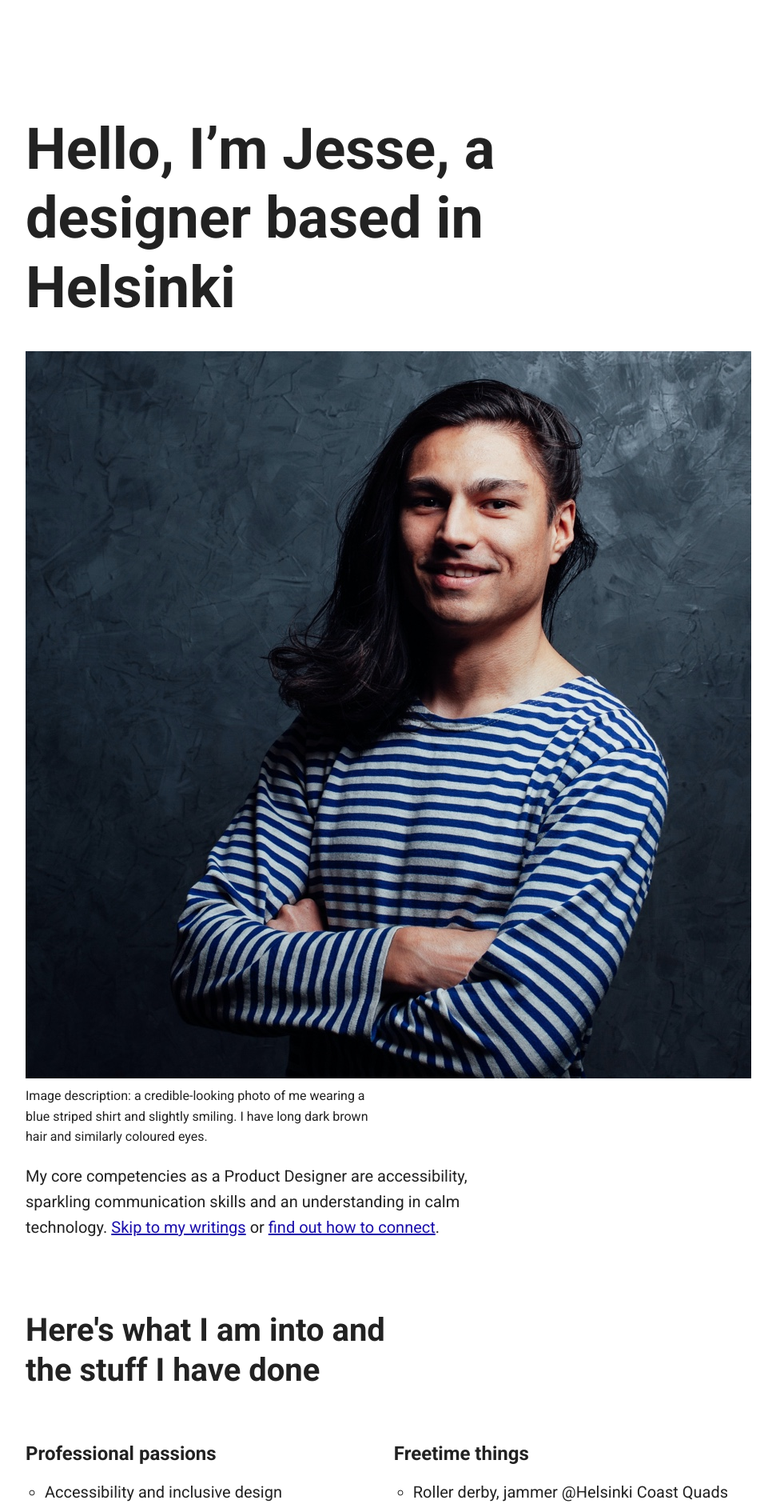
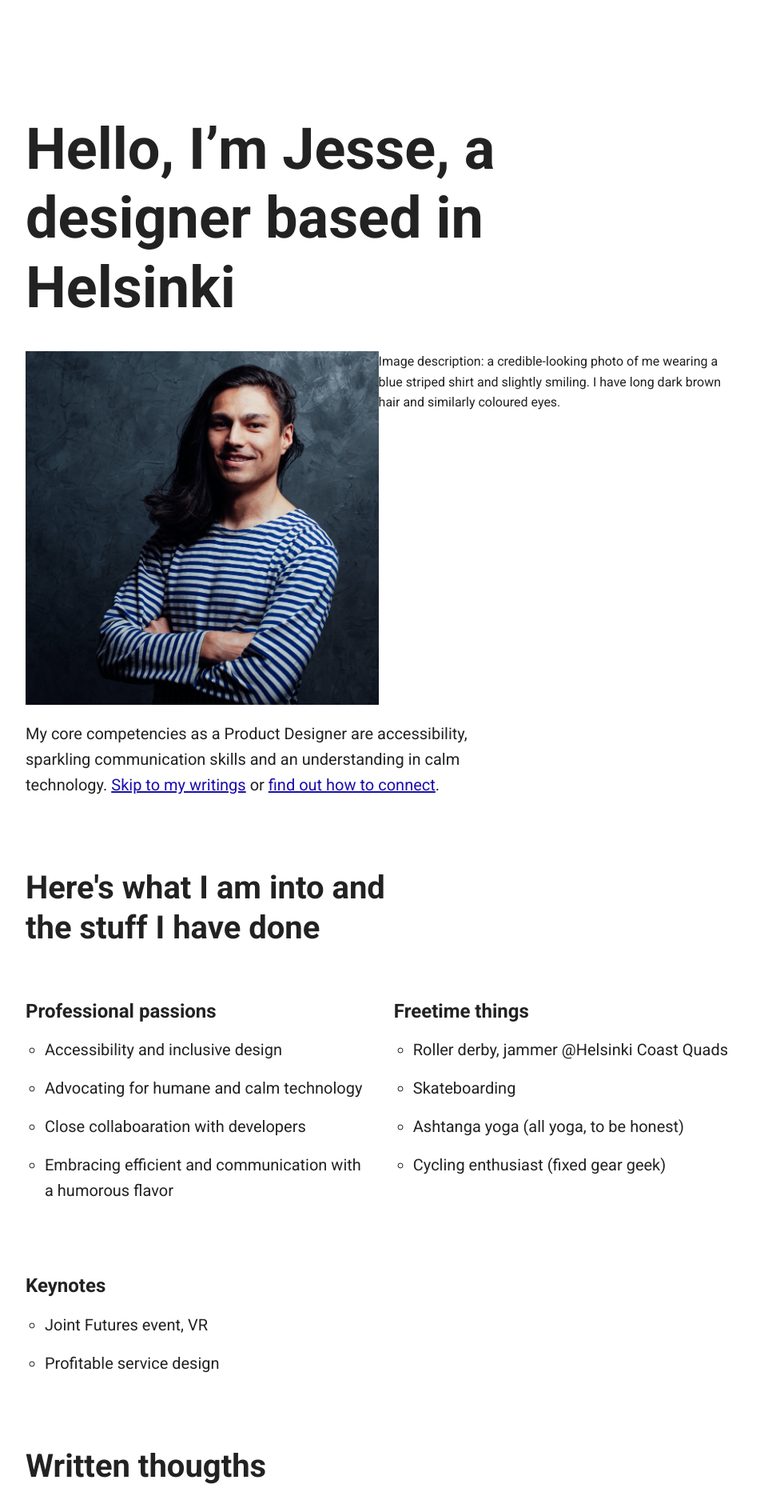
Before and after one commit to jesseu/jesseu.github.io, a Jekyll site: the page built from index.html, in a window 1280 px wide. Shown: the top 1880 px of the page at 80% size, without its empty margins (128-1099 px from the left). Built offline with Jekyll 4.4.1, drawn with Linux system fonts in a browser that asks for light colours.

Commit message:
Update index.html

```diff
--- a/index.html
+++ b/index.html
@@ -10,7 +10,7 @@ title: Jesse Ukkonen
 	</div>
 
 	<figure class="row">
-	  <img src="images/jesse_qvik_cv_square.jpg" alt="A photograph of me, Jesse Ukkonen" class="one-half column, avatar">
+	  <img src="images/jesse_qvik_cv_square.jpg" alt="A photograph of me, Jesse Ukkonen" class="one-half column avatar">
 	  <figcaption class="one-half column">Image description: a credible-looking photo of me wearing a blue striped shirt and slightly smiling. I have long dark brown hair and similarly coloured eyes.</figcaption>
 	</figure>
 
```
